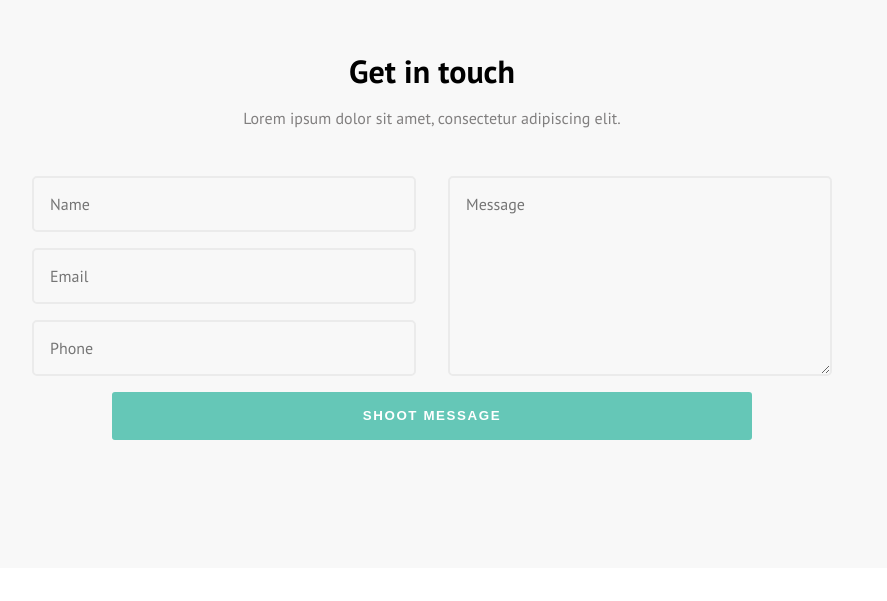
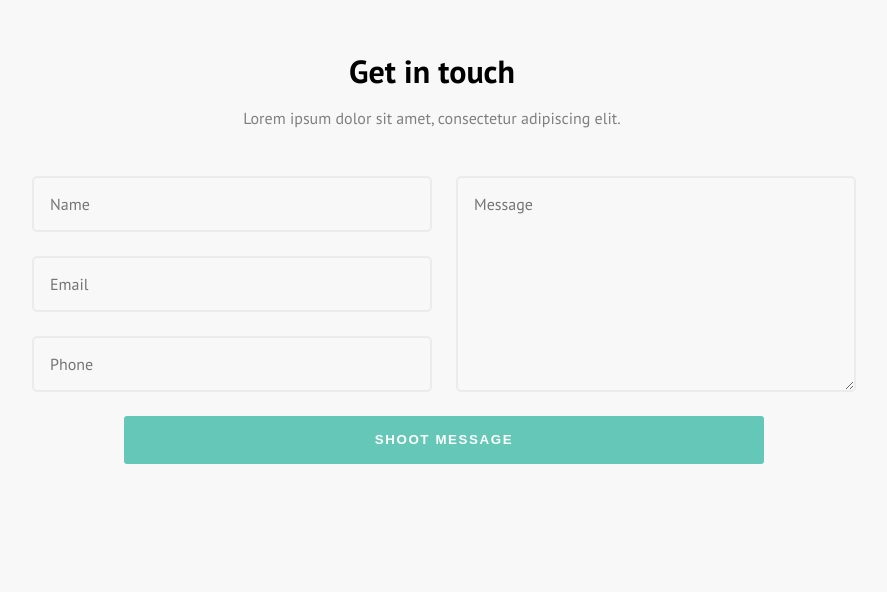
Before and after one commit to alejocano22/talos-practice-1, a website built with Parcel: page index.html in a window 1280 px wide. Shown: the part 7139-7740 px from the top of the page, without its empty margins (208-1095 px from the left). Built offline with nearby package versions, Linux system fonts and the light colour scheme; files whose address does not match are found by name; a web font is replaced by a local one.

Commit message:
contact fixed

```diff
--- a/index.html
+++ b/index.html
@@ -446,21 +446,21 @@
           <a class="testimonial-button" onclick="showSlideMobile(4)"></a>
         </div>
       </section>
-      <section id="touch">
-        <h1 class="section-title">Get in touch</h1>
+      <section id="contact" class="contact">
+        <h2 class="section-title">Get in touch</h2>
         <p class="section-subtitle">
           Lorem ipsum dolor sit amet, consectetur adipiscing elit.
         </p>
-        <form class="touch-form">
-          <input type="text" id="name" name="name" placeholder="Name" />
-          <input type="email" id="email" name="email" placeholder="Email" />
-          <input type="number" id="phone" name="phone" placeholder="Phone" />
+        <form class="touch-form" onsubmit="preventDefault(event)">
+          <input type="text" id="name" name="name" placeholder="Name" class="touch-form-input"/>
+          <input type="email" id="email" name="email" placeholder="Email" class="touch-form-input"/>
+          <input type="number" id="phone" name="phone" placeholder="Phone" class="touch-form-input"/>
           <textarea
             id="message"
             name="message"
             placeholder="Message"
-          ></textarea>
-          <button type="submit" value="submit">SHOOT MESSAGE</button>
+            class="touch-form-textarea"></textarea>
+          <button type="submit" value="submit" class="touch-form-button">SHOOT MESSAGE</button>
         </form>
       </section>
     </main>
--- a/scripts/main.js
+++ b/scripts/main.js
@@ -146,9 +146,7 @@ function showSlide(index) {
   testimonialButtons[index].classList.add('testimonial-button-active');
 }
 
-const touchForm = document.querySelector('.touch-form');
-
-// // To prevent default in the touch form
-// touchForm.addEventListener('submit', (event) => {
-//   event.preventDefault();
-// });
+// To prevent default in the touch form
+function preventDefault(event) {
+  event.preventDefault();
+}
--- a/styles/contact.css
+++ b/styles/contact.css
@@ -1,5 +1,5 @@
 /* GET IN TOUCH */
-#touch {
+.contact {
   display: flex;
   flex-direction: column;
   align-items: center;
@@ -9,12 +9,12 @@
 
 .touch-form {
   display: grid;
-  grid-template-rows: repeat(4, auto);
+  grid-template-rows: repeat(5, auto);
   grid-gap: 1.5rem;
   width: 100%;
 }
 
-.touch-form input {
+.touch-form-input {
   background: transparent;
   border: solid var(--border-gray) 2px;
   border-radius: 5px;
@@ -22,7 +22,7 @@
   font: inherit;
 }
 
-.touch-form textarea {
+.touch-form-textarea {
   background: transparent;
   border: solid var(--border-gray) 2px;
   border-radius: 5px;
@@ -31,13 +31,13 @@
   font: inherit;
 }
 
-.touch-form input:focus,
-.touch-form textarea:focus {
+.touch-form-input:focus,
+.touch-form-textarea:focus {
   outline: none;
   border: solid var(--page-green) 3px;
 }
 
-.touch-form button {
+.touch-form-button {
   outline: none;
   cursor: pointer;
   background: var(--page-green);
@@ -49,8 +49,8 @@
   color: var(--page-white);
 }
 
-.touch-form button:hover,
-.touch-form button:active {
+.touch-form-button:hover,
+.touch-form-button:active {
   background: var(--page-white);
   border: solid var(--page-white) 3px;
   color: var(--page-green);
@@ -58,27 +58,29 @@
 
 /* Tablet View */
 @media (min-width: 577px) {
-  #touch {
+  .contact {
     padding: 3rem 6rem;
   }
 
   .touch-form {
-    display: grid;
-    grid-template-areas:
-      "name text"
-      "email text"
-      "phone text"
-      "button button";
-    grid-gap: 1rem 2rem;
+    grid-template-rows: repeat(4, auto);
+    grid-template-columns: repeat(2, 50%);
+    grid-auto-flow: column;
   }
 
-  .touch-form textarea {
-    grid-area: text;
+  .touch-form-input {
+    padding: 0.6rem 1rem;
+  }
+
+  .touch-form-textarea {
+    grid-column-start: 2;
+    grid-row: 1 / 4;
     height: 100%;
   }
 
-  .touch-form button {
-    grid-area: button;
+  .touch-form-button {
+    grid-column: 1 / -1;
+    grid-row-start: 4;
     justify-self: center;
     width: 80%;
   }
@@ -86,7 +88,7 @@
 
 /* Desktop View */
 @media (min-width: 769px) {
-  #touch {
+  .contact {
     padding: 8rem 10rem;
   }
 
@@ -94,7 +96,11 @@
     max-width: 50rem;
   }
 
-  .touch-form button {
+  .touch-form-input {
+    padding: 1rem 1rem;
+  }
+
+  .touch-form-button {
     max-width: 40rem;
   }
 }
```
